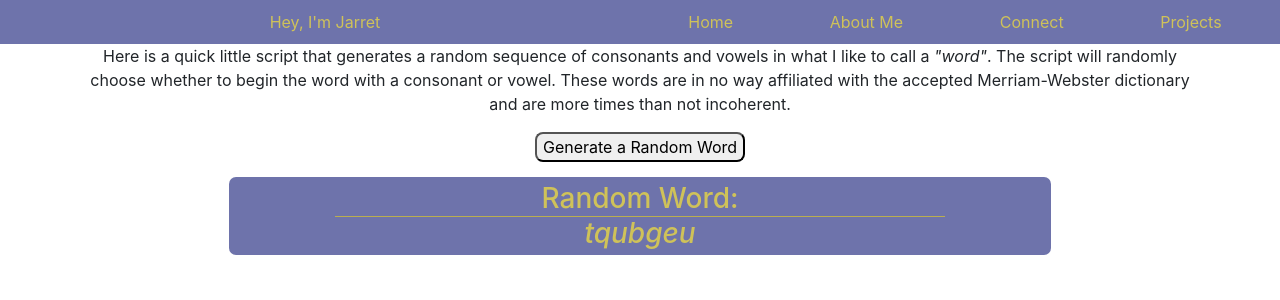
After one commit to CarnsJalone/Personal, a Django app: page /projects/random_word_generator in a window 1280 px wide. The commit adds this page. Shown: the top 300 px of the page. Run offline with Django 3.2, Linux system fonts and the light colour scheme; some libraries are stand-ins or nearby versions.

Commit message:
personal updated with random name generator, working on CSS

```diff
--- /dev/null
+++ b/Personal/Home/random_word_generator.py
@@ -0,0 +1,64 @@
+import random
+from itertools import permutations, chain
+
+def generate_random_word():
+
+    base_vowels = ['a', 'e', 'i', 'o', 'u']
+    base_consonants = ['b', 'c', 'd', 'f', 'g', 'h', 'j', 'k', 'l', 'm', 'n', 'p', 'q', 'r', 's', 't', 'v', 'w', 'x', 'y', 'z']
+    selection_range = range(1, 4)
+    chain_selection = random.choice(selection_range)
+
+    vowel_conjunctions = []
+    consonant_conjunctions = []
+
+    # Generate the random sequence of vowels
+    for num in range(1, 3):
+        temp_vowel_conjunctions = list(permutations(base_vowels, num))
+        temp_vowel_conjunctions = [''.join(vowels) for vowels in temp_vowel_conjunctions]
+        vowel_conjunctions.append(temp_vowel_conjunctions)
+
+    vowel_conjunctions = list(chain.from_iterable(vowel_conjunctions))
+
+    # Generate the random sequence of consonants
+    for num in range(1, 3):
+        temp_consonant_conjunctions = list(permutations(base_consonants, num))
+        temp_consonant_conjunctions = [''.join(consonants) for consonants in temp_consonant_conjunctions]
+        consonant_conjunctions.append(temp_consonant_conjunctions)
+
+    consonant_conjunctions = list(chain.from_iterable(consonant_conjunctions))
+
+    # vowel_rand_choice = random.choice(vowel_conjunctions)
+    # cons_rand_choice = random.choice(consonant_conjunctions)
+
+    random_vowel_pool = []
+    random_vowel_pool.append(random.sample(vowel_conjunctions, chain_selection))
+
+    random_consonant_pool = []
+    random_consonant_pool.append(random.sample(consonant_conjunctions, chain_selection))
+
+    print(chain_selection)
+
+    # Generate a random sequence of consonants and vowels beginning with a consonant
+    random_name_list_consonant_start = []
+
+    for x in random_vowel_pool:
+        for y in random_consonant_pool:
+            for z in range(0, chain_selection):
+                random_name_list_consonant_start.append(y[z] + x[z])
+
+    # Generate a random sequence of consonants and vowels beginning a vowel
+    random_name_list_vowel_start = []
+    for x in random_vowel_pool:
+        for y in random_consonant_pool:
+            for z in range(0, chain_selection):
+                random_name_list_vowel_start.append(x[z] + y[z])
+
+    # Join the consonant start and vowel start into a single list and then randomly select from the 2
+    random_name_consonant_start = [''.join(random_name_list_consonant_start)]
+    random_name_vowel_start = [''.join(random_name_list_vowel_start)]
+    random_name_full_pool = random_name_consonant_start + random_name_vowel_start
+
+    # Finally create the random word
+    random_word = random.choice(random_name_full_pool)
+
+    return random_word
--- a/Personal/Home/templates/base.html
+++ b/Personal/Home/templates/base.html
@@ -25,10 +25,9 @@
         <div id="main_header_left_half"><p>Hey, I'm Jarret</p></div>
         <div id="main_header_right_half">
           <a href="{% url 'home' %}"><p>Home</p></a>
-          <a href="{% url 'resume' %}"><p>Resume</p></a>
           <a href="{% url 'about_me' %}"><p>About Me</p></a>
           <a href="{% url 'connect' %}"><p>Connect</p></a>
-          <p>Projects</p>
+          <a href="{% url 'projects_home_page' %}"><p>Projects</p></a>
         </div>
       </div>
     </div>
@@ -38,6 +37,8 @@
     {% block about_me %}{% endblock %}
     {% block connect %}{% endblock %}
     {% block thank_you %}{% endblock %}
+    {% block project_home_page %}{% endblock %}
+    {% block random_word_generator %} {% endblock %}
 
     <script
       src="https://stackpath.bootstrapcdn.com/bootstrap/4.1.3/js/bootstrap.min.js"
--- /dev/null
+++ b/Personal/Home/templates/random_word_generator.html
@@ -0,0 +1,28 @@
+{% extends 'base.html' %}
+
+{% block random_word_generator %}
+
+
+    <div id="random_word_generator_div" class="container">
+
+        <p>Here is a quick little script that generates a random sequence of consonants and vowels
+        in what I like to call a <span style="font-style: italic">"word"</span>.
+        The script will randomly choose whether to begin the word with a consonant or vowel.
+        These words are in no way affiliated with the accepted Merriam-Webster dictionary and are
+        more times than not incoherent.</p>
+
+        <form>
+            <button id="random_word_generator_submit_button" type="submit" action="{% url 'random_word_generator' %}" method="get">Generate a Random Word</button>
+        </form>
+
+        <div id="random_word_generator_inner_div">
+
+            <h3 id="random_word_generator_random_word"> Random Word:
+            <hr style="width: 75%; margin: 0 auto;text-align: center; background-color: #cfc259">
+            <span style="font-style:italic">{{random_word}}</span>
+            </h3>
+        </div>
+
+    </div>
+
+{% endblock %}
--- a/Personal/Home/urls.py
+++ b/Personal/Home/urls.py
@@ -4,8 +4,9 @@ from . import views
 
 urlpatterns = [
     path('', views.home, name="home"),
-    path('resume/', views.resume, name="resume"),
     path('about_me/', views.about_me, name="about_me"),
     path('connect/', views.connect, name="connect"),
     path('connect/thanks_for_reaching_out/', views.connect, name="thank_you"),
+    path('projects/', views.projects, name="projects_home_page"),
+    path('projects/random_word_generator', views.random_word_generator, name="random_word_generator"),
 ]
--- a/Personal/Home/views.py
+++ b/Personal/Home/views.py
@@ -3,12 +3,10 @@ from django.http import HttpResponse
 
 # Local Imports
 from . forms import ConnectForm
+from . random_word_generator import generate_random_word
 
 def home(request):
     return render(request, 'home.html', {})
-
-def resume(request):
-    return render(request, 'resume.html', {})
 
 def about_me(request):
     return render(request, 'about_me.html', {})
@@ -40,3 +38,14 @@ def connect(request):
 
 
     return render(request, 'connect.html', {'form':form})
+
+def projects(request):
+    return render(request, 'project_home_page.html', {})
+
+def random_word_generator(request):
+    context = {'random_word' : generate_random_word}
+
+    if request.method == 'GET':
+        return render(request, 'random_word_generator.html', context)
+    else:
+        return render(request, 'random_word_generator.html', {})
--- a/Personal/static/css/main.css
+++ b/Personal/static/css/main.css
@@ -181,3 +207,33 @@ img#resume_page_img_img {
 div#connect_page_form_div {
   margin: 0 auto;
 }
+
+ul#about_me_page_ul {
+  text-decoration: none;
+  list-style-type: none;
+}
+
+/* Random Word Generator Page */
+
+div#random_word_generator_div {
+  text-align: center;
+}
+
+button#random_word_generator_submit_button {
+  border-radius: 0.5em;
+  margin-bottom: 10px;
+}
+
+div#random_word_generator_inner_div {
+  padding: 5px;
+  margin: 0 auto;
+  width: 75%;
+}
+
+h3#random_word_generator_random_word {
+  color: #cfc259;
+  background-color: #6e73ab;
+  padding: 5px;
+  margin: 0px;
+  border-radius: .25em;
+}
```
Also changed, not shown: other parts of Personal/static/css/main.css (+28 -2 lines), Personal/Home/templates/about_me.html (+37 -10 lines), Personal/Home/templates/project_home_page.html (added, +7 -0 lines), Personal/Home/templates/resume.html (deleted, +0 -17 lines).
